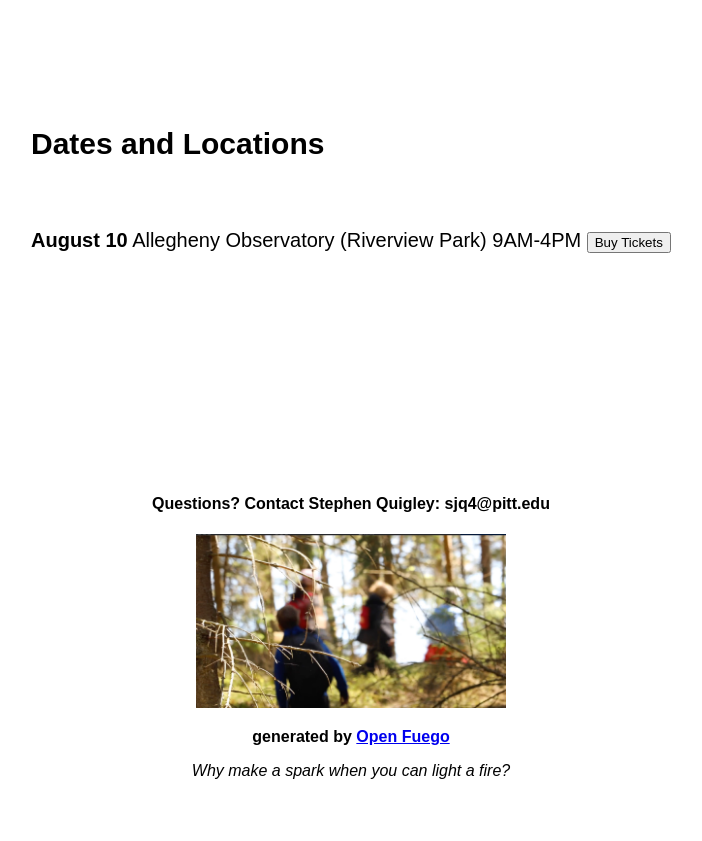
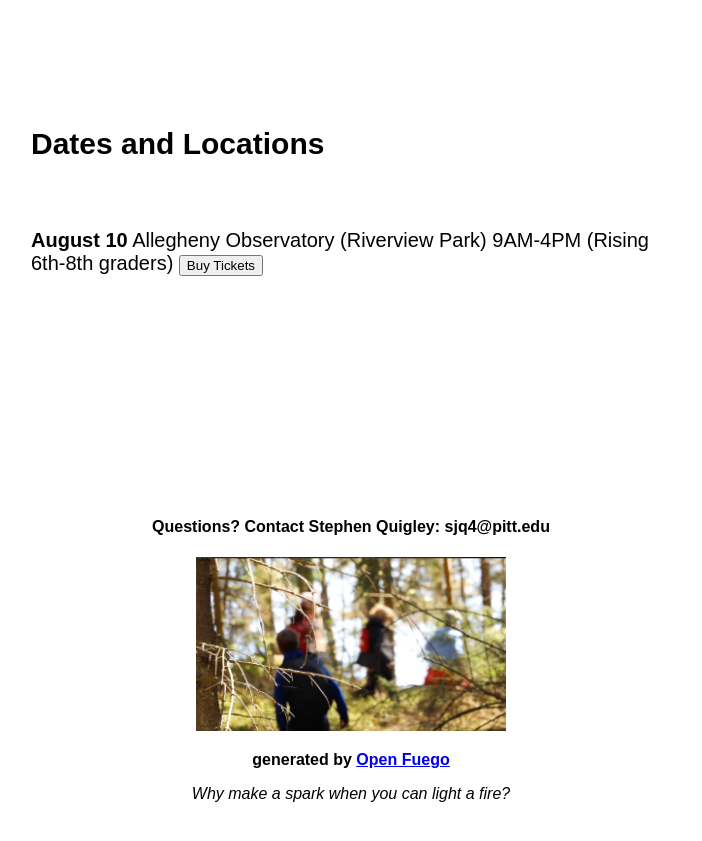
Before and after one commit to Pitt-Fuego/PittsburghMyNatureOuting, a plain HTML site: page index.html in a window 1280 px wide. Shown: the part 1487-2328 px from the top of the page, without its empty margins (289-991 px from the left). Drawn offline with Linux system fonts and the light colour scheme; a script that the page names is missing.

Commit message:
Add files via upload

```diff
--- a/index.html
+++ b/index.html
@@ -52,7 +52,7 @@
     <h2>Dates and Locations</h2>
     <br>
 
-<p><b>August 10</b> Allegheny Observatory (Riverview Park) 9AM-4PM <!-- Noscript content for added SEO -->
+<p><b>August 10</b> Allegheny Observatory (Riverview Park) 9AM-4PM (Rising 6th-8th graders) <!-- Noscript content for added SEO -->
 <noscript><a href="https://www.eventbrite.com/e/my-nature-outing-for-rising-6-9th-graders-allegheny-observatory-tickets-653012316417" rel="noopener noreferrer" target="_blank">Buy Tickets on Eventbrite</a></noscript>
 <!-- You can customize this button any way you like -->
 <button id="eventbrite-widget-modal-trigger-653012316417" type="button">Buy Tickets</button>
```
